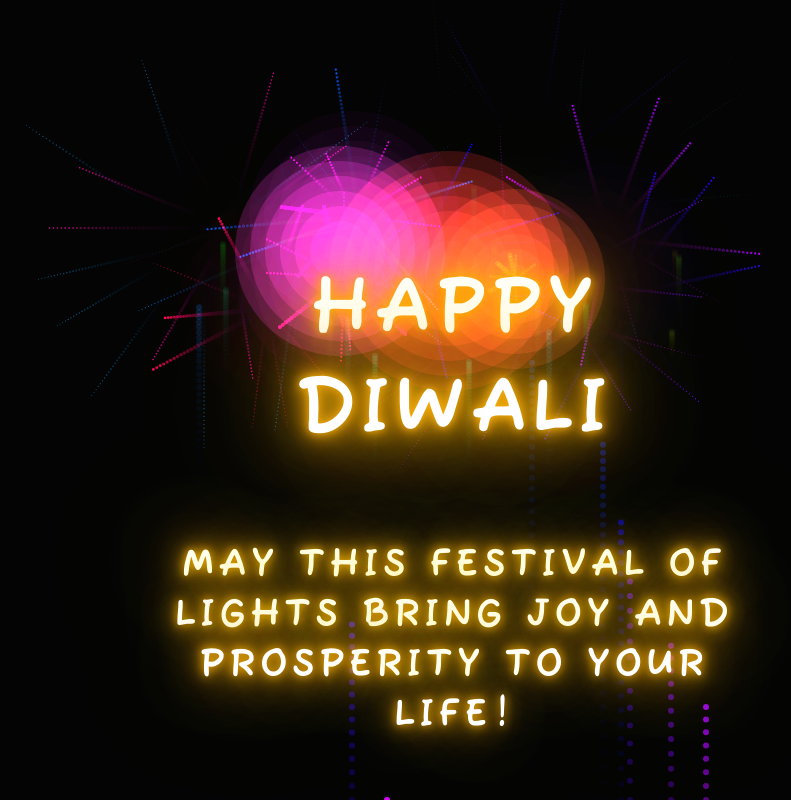
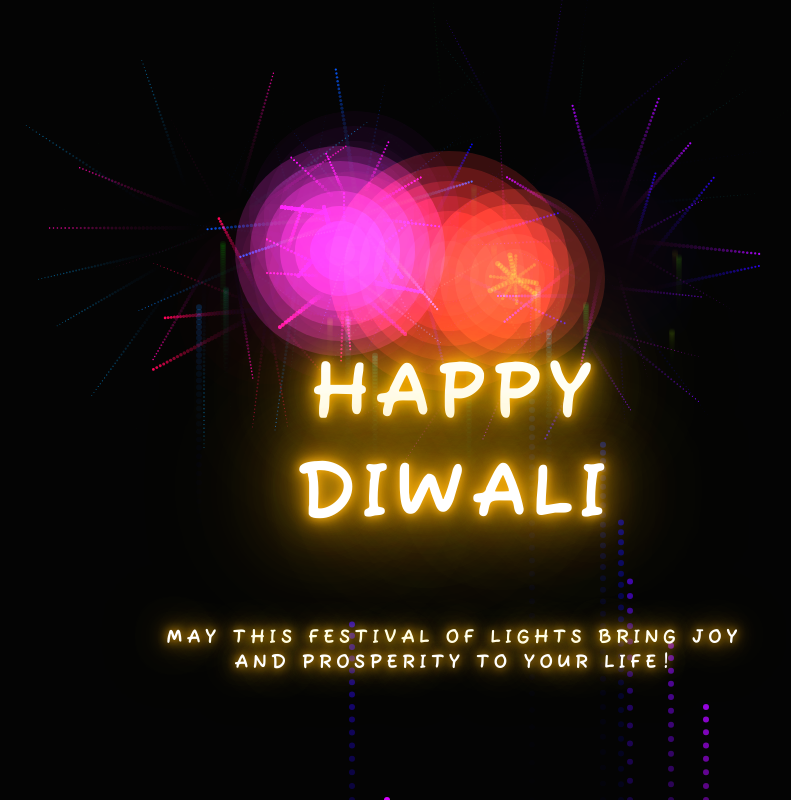
Before and after one commit to surya-sensesemi/Happy-Diwali-2024, a plain HTML site: page index.html in a window 1280 px wide. Shown: the whole page, without its empty margins (186-977 px from the left). Drawn offline with Linux system fonts and the light colour scheme.

Commit message:
Update index.html

```diff
--- a/index.html
+++ b/index.html
@@ -12,7 +12,7 @@
   <canvas id="my-canvas"></canvas>
   <div class="box">
     <p style="font-size: 80px; color: white;">Happy<br>Diwali</p>
-    <p style="color:white; font-size: 40px;">May this festival of lights bring joy and prosperity to your life!</p>
+    <p style="color:white; font-size: 20px;">May this festival of lights bring joy and prosperity to your life!</p>
   </div>
   <script src="app.js"></script>
 </body>
```
